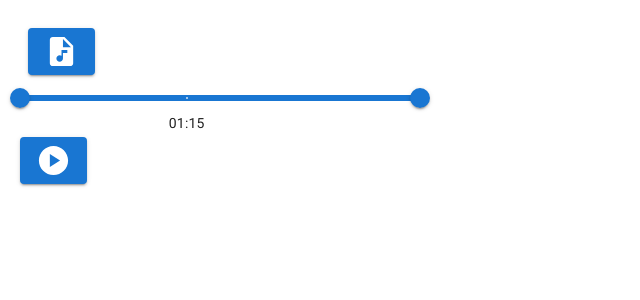
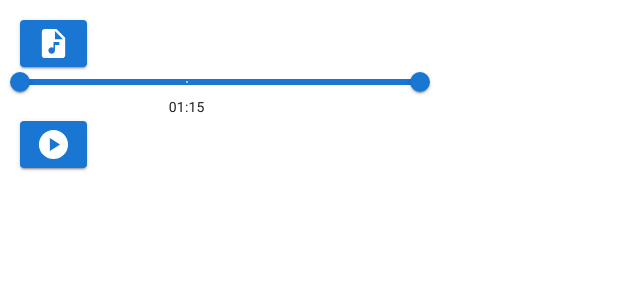
Before and after one commit to ronyhe/slowdowner, a React (Create React App) app: page / in a window 1280 px wide. Shown: the top 300 px of the page, without its empty margins (0-640 px from the left). Built offline with nearby package versions, Linux system fonts and the light colour scheme.

Commit message:
Move name

```diff
--- a/src/FileUploader.tsx
+++ b/src/FileUploader.tsx
@@ -14,7 +14,7 @@ function FileComp({ file }: { file: File | null }) {
     if (!file) {
         return null
     }
-    return <>{file.name}</>
+    return <TextDiv>{file.name}</TextDiv>
 }
 
 function FileUploader({
@@ -26,7 +26,7 @@ function FileUploader({
 }) {
     const [innerFile, setInnerFile] = useState<File | null>(file)
     return (
-        <TextDiv>
+        <>
             <Button variant='contained' component='label'>
                 <AudioFileIcon fontSize='large' />
                 <input
@@ -43,7 +43,7 @@ function FileUploader({
                 />
             </Button>
             <FileComp file={innerFile} />
-        </TextDiv>
+        </>
     )
 }
 
```
